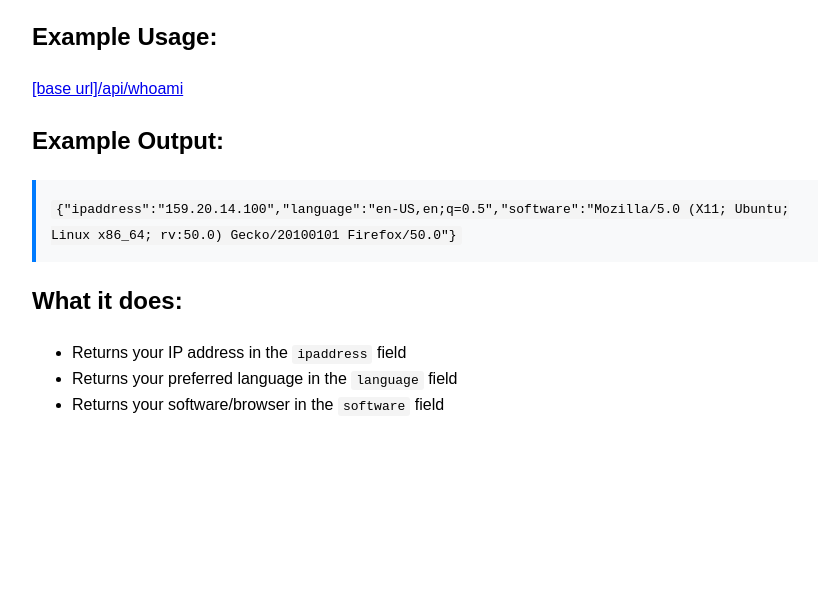
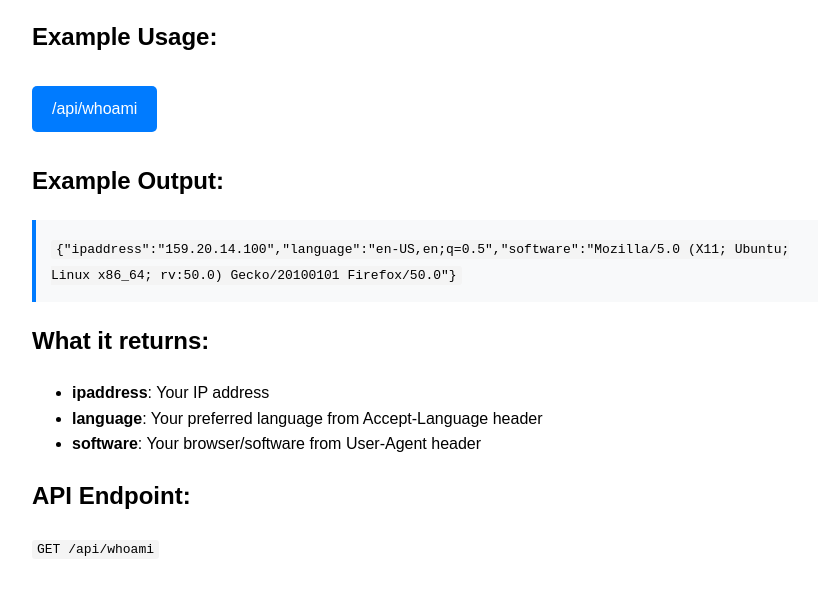
Before and after one commit to dennisholam-ops/-Header-Parser-Microservice, a website: page public/index.html in a window 1280 px wide. Shown: the part 96-690 px from the top of the page, without its empty margins (208-1026 px from the left). Drawn offline with Linux system fonts and the light colour scheme.

Commit message:
Enhance index.html with button and updated sections
Updated the HTML structure and styling for better presentation.

```diff
--- a/public/index.html
+++ b/public/index.html
@@ -23,6 +23,15 @@
             border-left: 4px solid #007bff;
             margin: 15px 0;
         }
+        .try-button {
+            display: inline-block;
+            background: #007bff;
+            color: white;
+            padding: 10px 20px;
+            text-decoration: none;
+            border-radius: 5px;
+            margin: 10px 0;
+        }
     </style>
 </head>
 <body>
@@ -30,7 +39,7 @@
 
     <h2>Example Usage:</h2>
     <p>
-        <a href="/api/whoami">[base url]/api/whoami</a>
+        <a class="try-button" href="/api/whoami">/api/whoami</a>
     </p>
 
     <h2>Example Output:</h2>
@@ -38,11 +47,14 @@
         <code>{"ipaddress":"159.20.14.100","language":"en-US,en;q=0.5","software":"Mozilla/5.0 (X11; Ubuntu; Linux x86_64; rv:50.0) Gecko/20100101 Firefox/50.0"}</code>
     </div>
 
-    <h2>What it does:</h2>
+    <h2>What it returns:</h2>
     <ul>
-        <li>Returns your IP address in the <code>ipaddress</code> field</li>
-        <li>Returns your preferred language in the <code>language</code> field</li>
-        <li>Returns your software/browser in the <code>software</code> field</li>
+        <li><strong>ipaddress</strong>: Your IP address</li>
+        <li><strong>language</strong>: Your preferred language from Accept-Language header</li>
+        <li><strong>software</strong>: Your browser/software from User-Agent header</li>
     </ul>
+
+    <h2>API Endpoint:</h2>
+    <code>GET /api/whoami</code>
 </body>
 </html>
```
